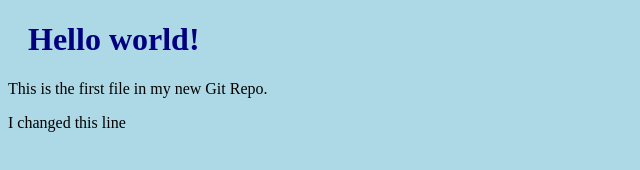
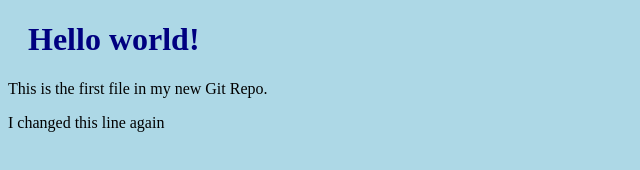
Before and after one commit to tyler-bissett/SandShark, a plain HTML site: page index.html in a window 1280 px wide. Shown: the full height of the page, 0-640 px from the left. Drawn offline with Linux system fonts and the light colour scheme.

Commit message:
Update index.html #2
Another test

```diff
--- a/index.html
+++ b/index.html
@@ -8,7 +8,7 @@
 
 <h1>Hello world!</h1>
 <p>This is the first file in my new Git Repo.</p>
-<p>I changed this line</p>
+<p>I changed this line again</p>
 
 </body>
 </html>
```
